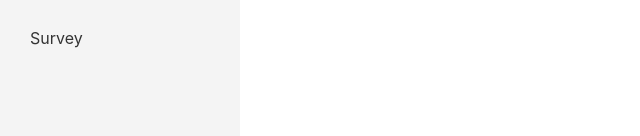
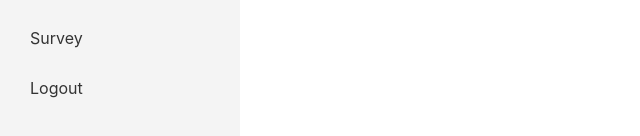
Before and after one commit to imvelvet22/iConsult, a React (Create React App) app in the folder iconsult/: page / in a window 1280 px wide. Shown: the part 468-604 px from the top of the page, without its empty margins (0-640 px from the left). Built offline with nearby package versions, Linux system fonts and the light colour scheme.

Commit message:
Update HomePage.js

```diff
--- a/iconsult/src/HomePage.js
+++ b/iconsult/src/HomePage.js
@@ -17,6 +17,7 @@ function HomePage() {
                     <li><a href="#clients">Clients</a></li>
                     <li><a href="#employees">Employees</a></li>
                     <li><a href="#survey">Survey</a></li>
+                    <li><a href="#logout">Logout</a></li>
                 </ul>
             </div>
             <div className="content">
```
